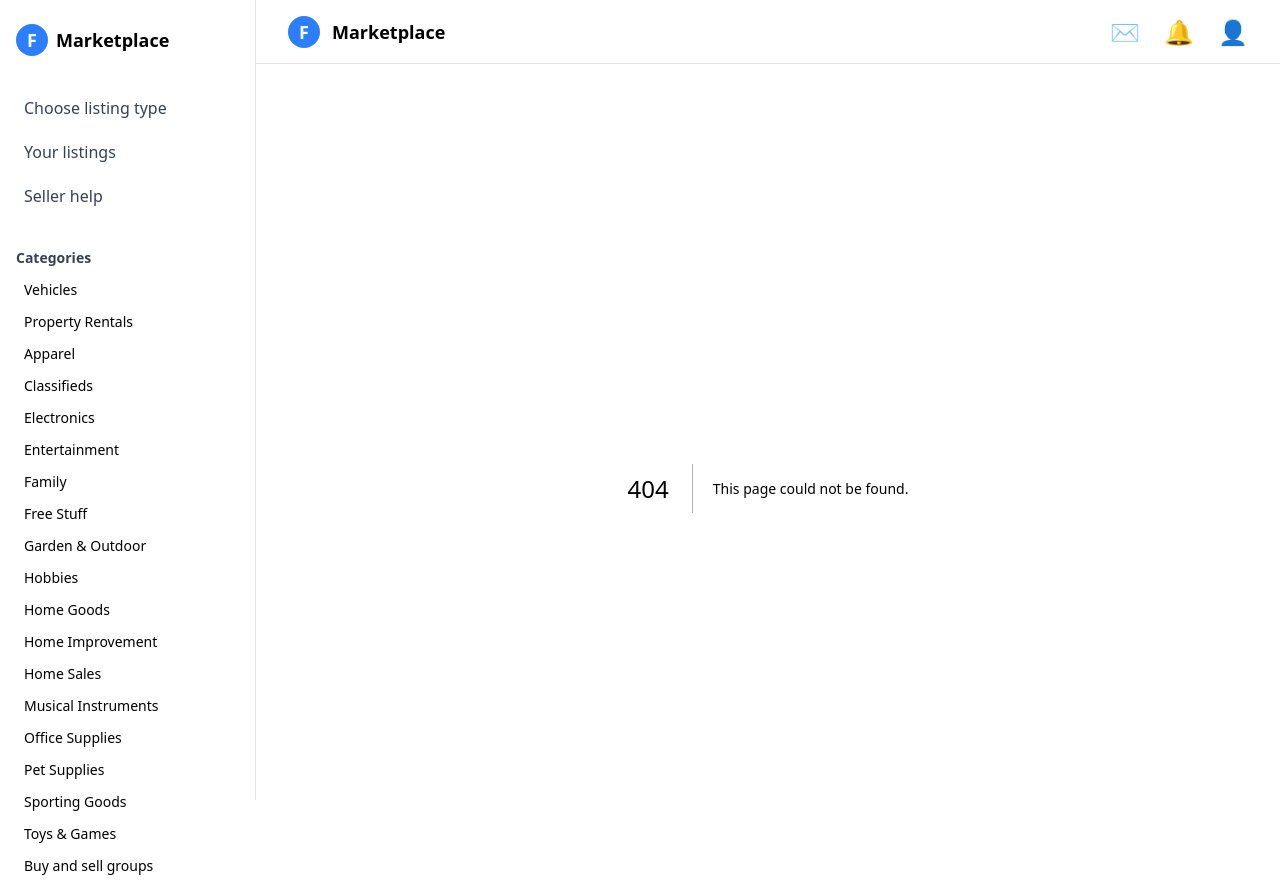
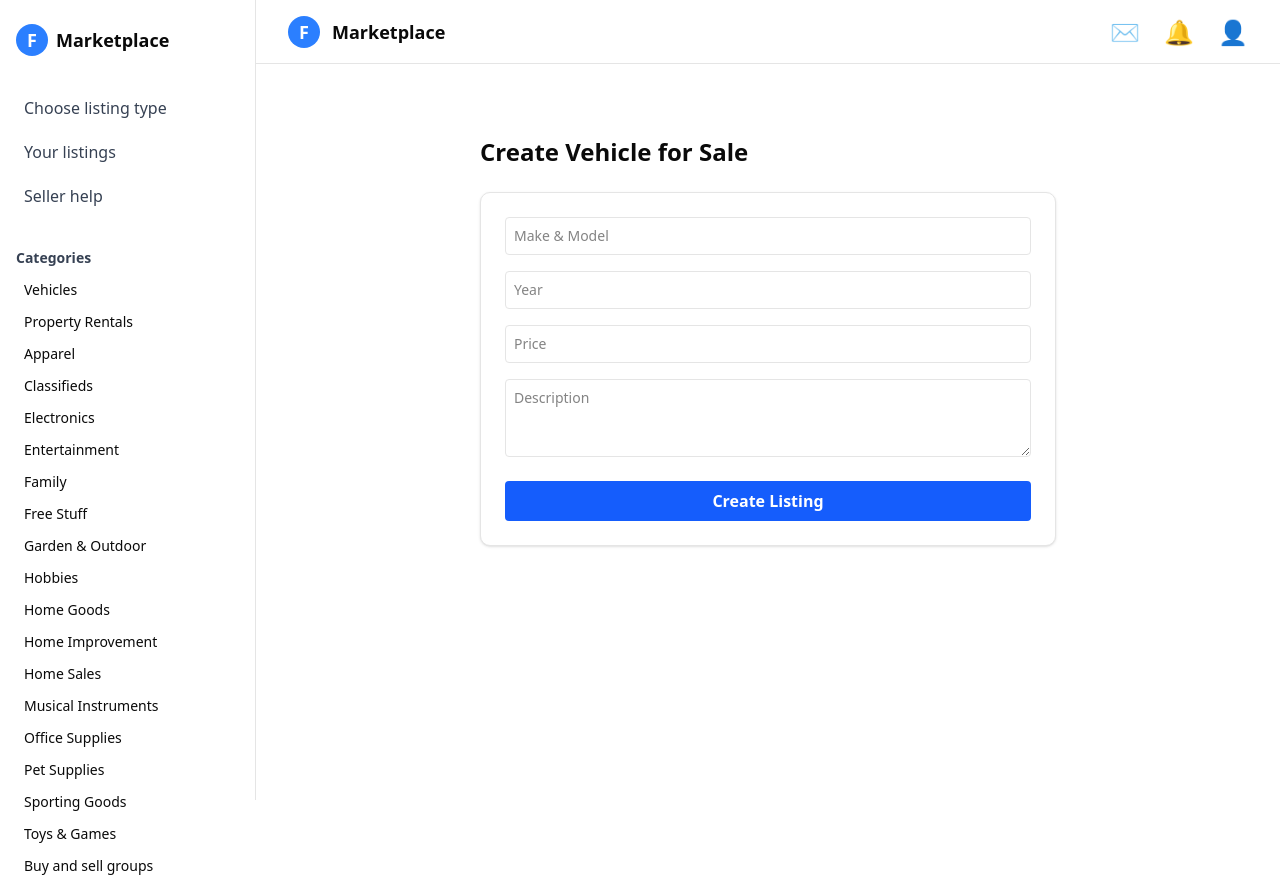
Before and after one commit to naldmach/my-marketplace, a Next.js app: page /create-listing/vehicle in a window 1280 px wide. Before the commit this address had no page. Built offline with nearby package versions, Linux system fonts and the light colour scheme.

Commit message:
Add subpages for item, multiple, vehicle, and home listing creation under /create-listing

```diff
--- /dev/null
+++ b/app/create-listing/home/page.tsx
@@ -0,0 +1,33 @@
+export default function CreateHomePage() {
+  return (
+    <div className="max-w-xl mx-auto py-12">
+      <h1 className="text-2xl font-bold mb-6">Create Home for Sale or Rent</h1>
+      <div className="bg-white rounded-lg border border-border p-6 shadow-sm">
+        {/* Placeholder form */}
+        <form className="flex flex-col gap-4">
+          <input
+            type="text"
+            placeholder="Address"
+            className="border border-border rounded p-2 text-sm"
+          />
+          <input
+            type="text"
+            placeholder="Price"
+            className="border border-border rounded p-2 text-sm"
+          />
+          <textarea
+            placeholder="Description"
+            className="border border-border rounded p-2 text-sm"
+            rows={3}
+          />
+          <button
+            type="submit"
+            className="bg-blue-600 hover:bg-blue-700 text-white px-4 py-2 rounded font-bold w-full mt-2"
+          >
+            Create Listing
+          </button>
+        </form>
+      </div>
+    </div>
+  );
+}
--- /dev/null
+++ b/app/create-listing/item/page.tsx
@@ -0,0 +1,33 @@
+export default function CreateItemPage() {
+  return (
+    <div className="max-w-xl mx-auto py-12">
+      <h1 className="text-2xl font-bold mb-6">Create Item for Sale</h1>
+      <div className="bg-white rounded-lg border border-border p-6 shadow-sm">
+        {/* Placeholder form */}
+        <form className="flex flex-col gap-4">
+          <input
+            type="text"
+            placeholder="Title"
+            className="border border-border rounded p-2 text-sm"
+          />
+          <input
+            type="text"
+            placeholder="Price"
+            className="border border-border rounded p-2 text-sm"
+          />
+          <textarea
+            placeholder="Description"
+            className="border border-border rounded p-2 text-sm"
+            rows={3}
+          />
+          <button
+            type="submit"
+            className="bg-blue-600 hover:bg-blue-700 text-white px-4 py-2 rounded font-bold w-full mt-2"
+          >
+            Create Listing
+          </button>
+        </form>
+      </div>
+    </div>
+  );
+}
--- /dev/null
+++ b/app/create-listing/multiple/page.tsx
@@ -0,0 +1,23 @@
+export default function CreateMultiplePage() {
+  return (
+    <div className="max-w-xl mx-auto py-12">
+      <h1 className="text-2xl font-bold mb-6">Create Multiple Listings</h1>
+      <div className="bg-white rounded-lg border border-border p-6 shadow-sm">
+        {/* Placeholder form */}
+        <form className="flex flex-col gap-4">
+          <textarea
+            placeholder="Paste your listings here (one per line)"
+            className="border border-border rounded p-2 text-sm"
+            rows={6}
+          />
+          <button
+            type="submit"
+            className="bg-blue-600 hover:bg-blue-700 text-white px-4 py-2 rounded font-bold w-full mt-2"
+          >
+            Create Listings
+          </button>
+        </form>
+      </div>
+    </div>
+  );
+}
--- /dev/null
+++ b/app/create-listing/vehicle/page.tsx
@@ -0,0 +1,38 @@
+export default function CreateVehiclePage() {
+  return (
+    <div className="max-w-xl mx-auto py-12">
+      <h1 className="text-2xl font-bold mb-6">Create Vehicle for Sale</h1>
+      <div className="bg-white rounded-lg border border-border p-6 shadow-sm">
+        {/* Placeholder form */}
+        <form className="flex flex-col gap-4">
+          <input
+            type="text"
+            placeholder="Make & Model"
+            className="border border-border rounded p-2 text-sm"
+          />
+          <input
+            type="text"
+            placeholder="Year"
+            className="border border-border rounded p-2 text-sm"
+          />
+          <input
+            type="text"
+            placeholder="Price"
+            className="border border-border rounded p-2 text-sm"
+          />
+          <textarea
+            placeholder="Description"
+            className="border border-border rounded p-2 text-sm"
+            rows={3}
+          />
+          <button
+            type="submit"
+            className="bg-blue-600 hover:bg-blue-700 text-white px-4 py-2 rounded font-bold w-full mt-2"
+          >
+            Create Listing
+          </button>
+        </form>
+      </div>
+    </div>
+  );
+}
```
